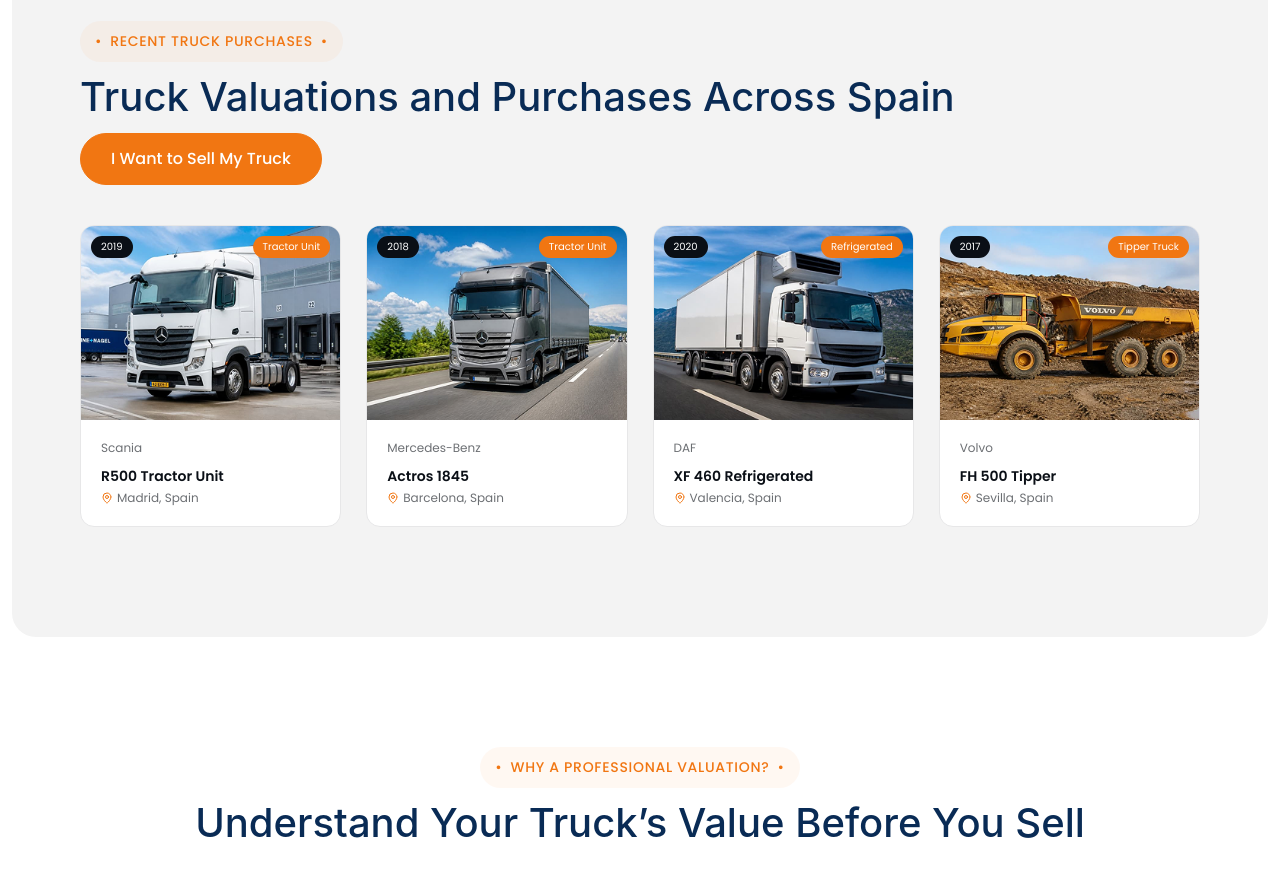
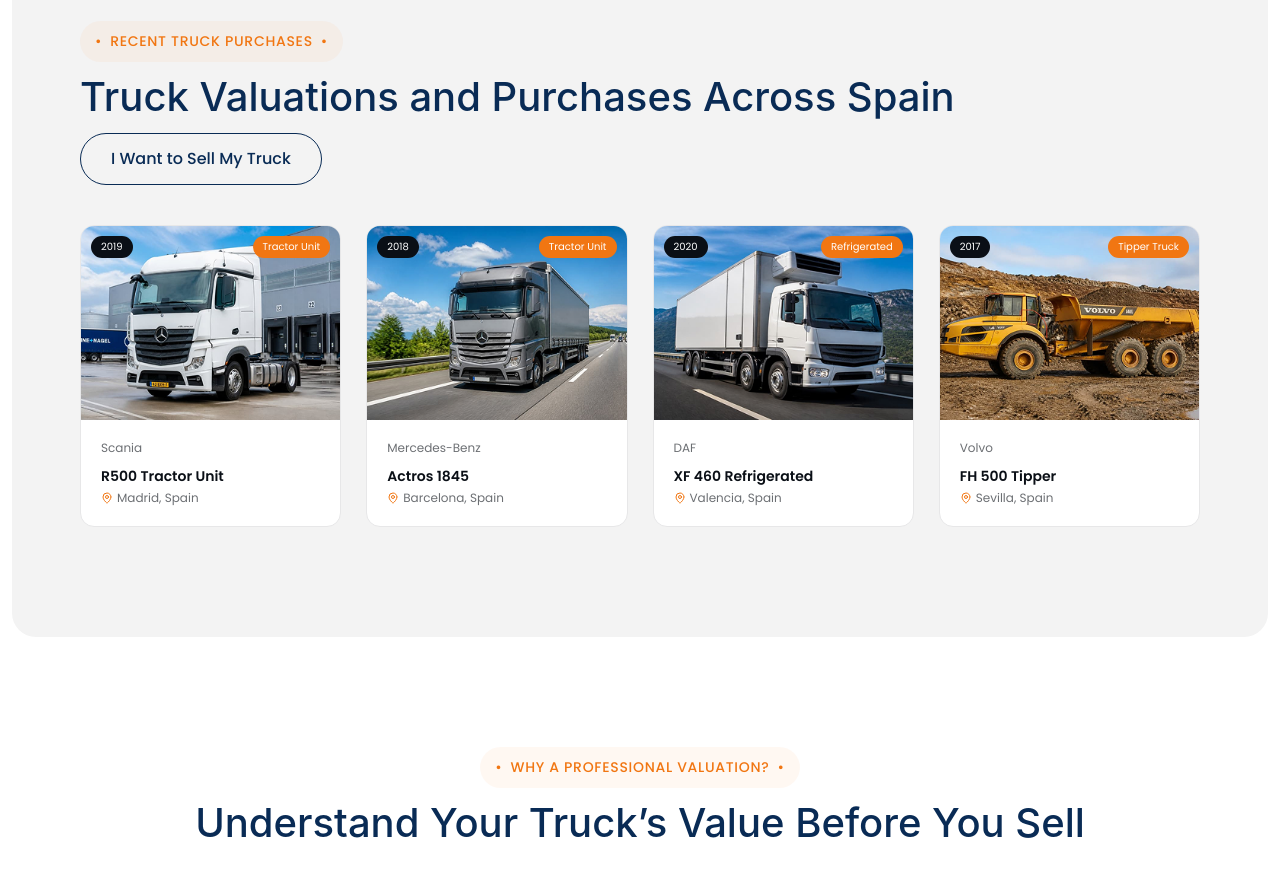
Before and after one commit to payalptoliya416/compramos_tu_camion, a React (Vite) app: page /get-a-free-valuation in a window 1280 px wide. Shown: the part 1720-2603 px from the top of the page. Built offline with nearby package versions, Linux system fonts and the light colour scheme; a web font is replaced by a local one.

Commit message:
Update RecentPurchases button style to dark-outline on ValuationPage only

```diff
--- a/src/components/sections/RecentPurchases.tsx
+++ b/src/components/sections/RecentPurchases.tsx
@@ -9,6 +9,7 @@ interface Props {
   title?: string;
   subtitle?: string;
   band?: boolean;
+  buttonVariant?: 'primary' | 'outline' | 'dark-outline';
 }
 
 export default function RecentPurchases({
@@ -16,6 +17,7 @@ export default function RecentPurchases({
   title = 'Truck Valuations and Purchases Across Spain',
   subtitle,
   band,
+  buttonVariant = 'primary',
 }: Props) {
   const body = (
     <section className="section-y">
@@ -24,6 +26,7 @@ export default function RecentPurchases({
           <SectionHeading badge={badge} title={title} subtitle={subtitle} align="left" />
           <CtaButton
             cta={{ label: 'I Want to Sell My Truck', to: '/get-a-free-valuation' }}
+            variant={buttonVariant}
           />
         </div>
         <ul className="mt-10 grid gap-4 sm:gap-[25px] sm:grid-cols-2 lg:grid-cols-4">
--- a/src/components/ui/CtaButton.tsx
+++ b/src/components/ui/CtaButton.tsx
@@ -3,13 +3,14 @@ import type { CtaLink } from '@/types';
 
 interface Props {
   cta: CtaLink;
-  variant?: 'primary' | 'outline' | 'whatsapp';
+  variant?: 'primary' | 'outline' | 'dark-outline' | 'whatsapp';
   className?: string;
 }
 
 const VARIANT = {
   primary: 'btn-primary',
   outline: 'btn-outline',
+  'dark-outline': 'btn border border-[#092B55] text-brand-navy bg-transparent hover:bg-brand-navy hover:text-white transition-colors',
   whatsapp: 'btn-whatsapp',
 } as const;
 
--- a/src/pages/ValuationPage.tsx
+++ b/src/pages/ValuationPage.tsx
@@ -64,7 +64,7 @@ export default function ValuationPage() {
         </div>
       </section>
 
-      <RecentPurchases band />
+      <RecentPurchases band buttonVariant="dark-outline" />
 
       <FeatureGrid
         badge="Why a professional valuation?"
```
